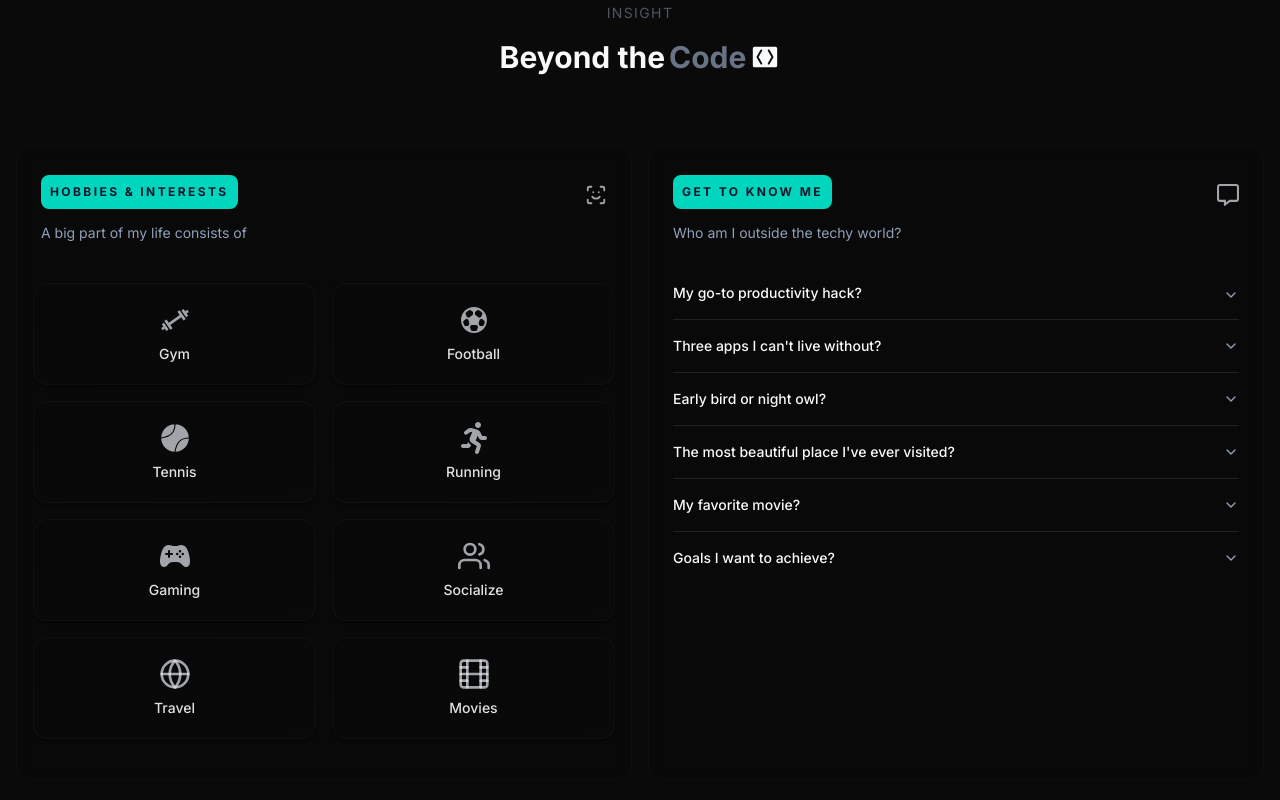
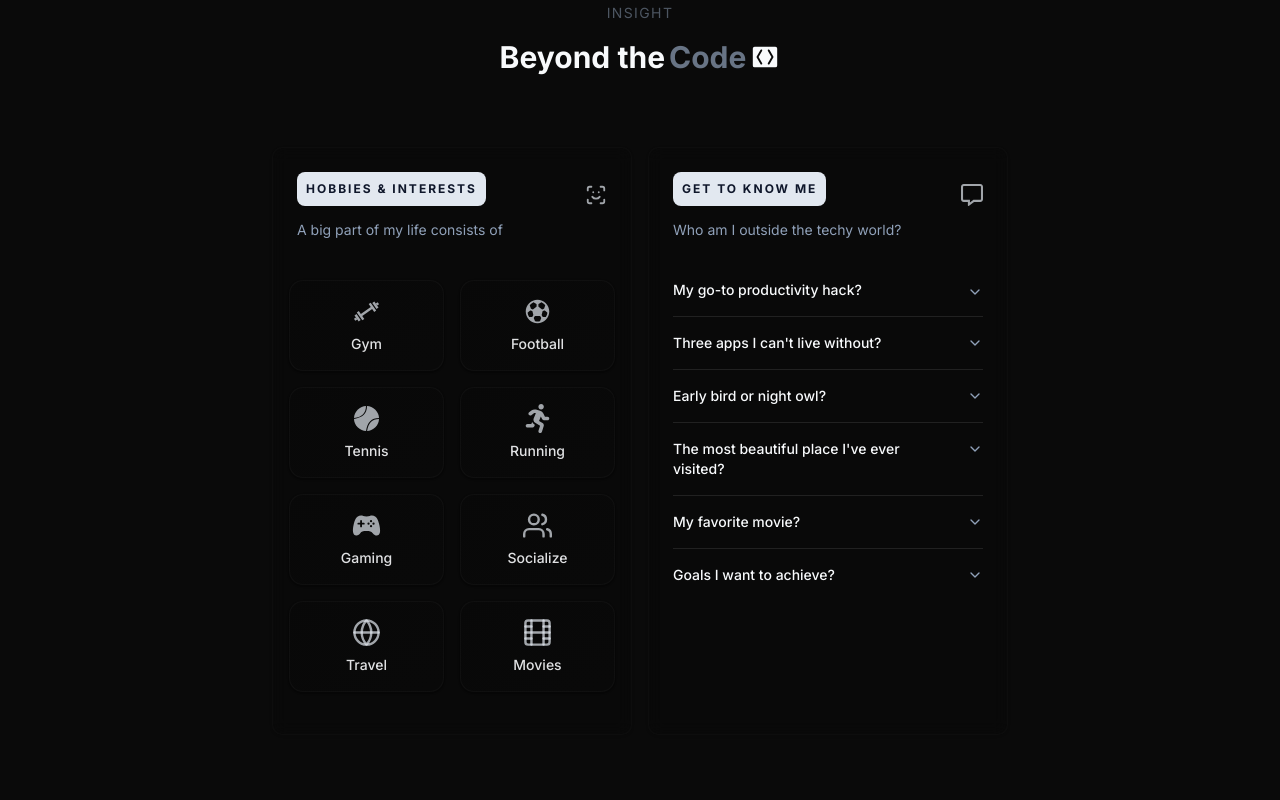
Before and after one commit to hassohamid/Portfolio-V1, a React (Vite) app: page / in a window 1280 px wide. Shown: the part 2720-3520 px from the top of the page. Built offline with nearby package versions, Linux system fonts and the light colour scheme.

Commit message:
max-w-3xl onAll

```diff
--- a/src/components/Logo.tsx
+++ b/src/components/Logo.tsx
@@ -8,7 +8,7 @@ export default function Logo() {
       <img
         src={theme === "dark" ? "Dark.svg" : "Light.svg"}
         alt="Logo"
-        className="w-12 h-12  lg:w-17 lg:h-17 cursor-pointer "
+        className="w-12 h-12  lg:w-17 lg:h-17 pointer-events-none "
       />
     </>
   );
--- a/src/components/Pointers.tsx
+++ /dev/null
@@ -1,7 +0,0 @@
-export default function Pointers() {
-  return (
-    <>
-      <div className=""></div>
-    </>
-  );
-}
--- a/src/layout/About.tsx
+++ b/src/layout/About.tsx
@@ -7,7 +7,7 @@ export default function About() {
   const [isHighlighted, setIsHighlighted] = useState(false);
 
   return (
-    <section id="about" className="py-25 bg-background">
+    <section className="py-25 bg-background">
       <div className="container mx-auto px-12 md:px-14">
         <motion.div
           initial={{ opacity: 0, y: 50 }}
--- a/src/layout/BeyondCode.tsx
+++ b/src/layout/BeyondCode.tsx
@@ -22,7 +22,7 @@ import { motion } from "motion/react";
 export default function BeyondCode() {
   return (
     <>
-      <section id="insight" className="py-30 bg-[#f8f8f8] dark:bg-[#0a0a0a]">
+      <section className="py-30 bg-[rgb(253,253,253)] dark:bg-[rgb(10,10,10)]">
         <motion.div
           initial={{ opacity: 0, y: 90 }}
           whileInView={{ opacity: 1, y: 0 }}
@@ -39,8 +39,8 @@ export default function BeyondCode() {
             </h1>
           </div>
 
-          <div className="container max-w-9xl mx-auto ">
-            <div className="flex flex-col sm:flex-row gap-4 p-4 sm:justify-center">
+          <div className="container max-w-3xl mx-auto ">
+            <div className="flex flex-col sm:flex-row gap-4 p-4 sm:justify-center sm:h-[620px] ">
               <Card className="w-full rounded-lg border border-border/20 shadow-sm backdrop-blur-sm bg-background/80">
                 <CardHeader className="relative ">
                   <ScanFace
@@ -48,8 +48,8 @@ export default function BeyondCode() {
                     size={22}
                   />
 
-                  <CardTitle className="text-2xl text-foreground/90 tracking-widest font-bold">
-                    <Badge className="p-2 dark:bg-teal-400  font-bold ">
+                  <CardTitle className="text-xl text-foreground/90 tracking-widest font-bold">
+                    <Badge className="p-2  font-bold ">
                       HOBBIES & INTERESTS
                     </Badge>
                   </CardTitle>
@@ -57,22 +57,19 @@ export default function BeyondCode() {
                     A big part of my life consists of
                   </CardDescription>
                 </CardHeader>
-                <CardContent className="grid grid-cols-3 sm:grid-cols-2  gap-4 p-4">
+                <CardContent className="grid grid-cols-2 gap-4 p-4">
                   {Interests.map((interest, index) => {
                     return (
                       <motion.div
                         key={index}
-                        className="flex items-center flex-col justify-center p-5 rounded-xl
+                        className="flex items-center flex-col justify-center p-4 rounded-xl
                   bg-gradient-to-br from-background/90 to-background
                   border border-border/30 shadow-sm hover:shadow-md
-                  dark:hover:border-primary/30 transition-all duration-300"
+                  hover:border-primary/30 transition-all duration-300"
                         whileHover={{
                           y: -5,
                           transition: { duration: 0.2 },
                         }}
-                        initial={{ opacity: 0, y: 20 }}
-                        animate={{ opacity: 1, y: 0 }}
-                        transition={{ delay: index * 0.1 }}
                       >
                         <motion.div
                           className="text-primary/70 mb-2"
@@ -83,7 +80,7 @@ export default function BeyondCode() {
                             damping: 10,
                           }}
                         >
-                          <interest.icon size={32} />
+                          <interest.icon size={29} />
                         </motion.div>
                         <h3 className="text-sm font-medium text-foreground/90">
                           {interest.interest}
@@ -96,10 +93,8 @@ export default function BeyondCode() {
 
               <Card className="w-full rounded-lg border border-border/20 shadow-sm backdrop-blur-sm bg-background/80">
                 <CardHeader className="relative">
-                  <CardTitle className="text-2xl  tracking-widest ">
-                    <Badge className="p-2 dark:bg-teal-400  font-bold ">
-                      GET TO KNOW ME
-                    </Badge>
+                  <CardTitle className="text-xl  tracking-widest ">
+                    <Badge className="p-2   font-bold ">GET TO KNOW ME</Badge>
                   </CardTitle>
                   <CardDescription className="mt-2">
                     Who am I outside the techy world?
@@ -178,7 +173,7 @@ export default function BeyondCode() {
         </motion.div>
       </section>
 
-      <div className="pt-10 pb-20 container max-w-9xl mx-auto sm:px-2  px-5 ">
+      <div className="pt-10 pb-20 container max-w-3xl mx-auto sm:px-2  px-5 ">
         <Gallery />
       </div>
     </>
--- a/src/layout/Hero.tsx
+++ b/src/layout/Hero.tsx
@@ -10,10 +10,7 @@ import { Separator } from "@/components/ui/separator";
 
 export default function Hero() {
   return (
-    <section
-      className="relative overflow-hidden flex items-center py-35 md:py-50 2xl:py-75  "
-      id="intro"
-    >
+    <section className="relative overflow-hidden flex items-center py-35 md:py-50 2xl:py-75  ">
       <ParticlesBackground />
 
       <div className="container mx-auto max-w-8xl px-4 z-10 sm:px-15 relative">
--- a/src/layout/Stack.tsx
+++ b/src/layout/Stack.tsx
@@ -1,6 +1,5 @@
 import { technologies } from "@/data/Technologies";
 import Expertise from "@/components/Expertise";
-import Pointers from "@/components/Pointers";
 import { motion } from "motion/react";
 import { MagicCard } from "@/components/magicui/magic-card";
 import { Card, CardContent } from "@/components/ui/card";
@@ -77,8 +76,6 @@ export default function Stack() {
               </div>
             </CardContent>
           </Card>
-
-          <Pointers />
         </motion.div>
       </section>
       <div className="container max-w-3xl mx-auto">
```
